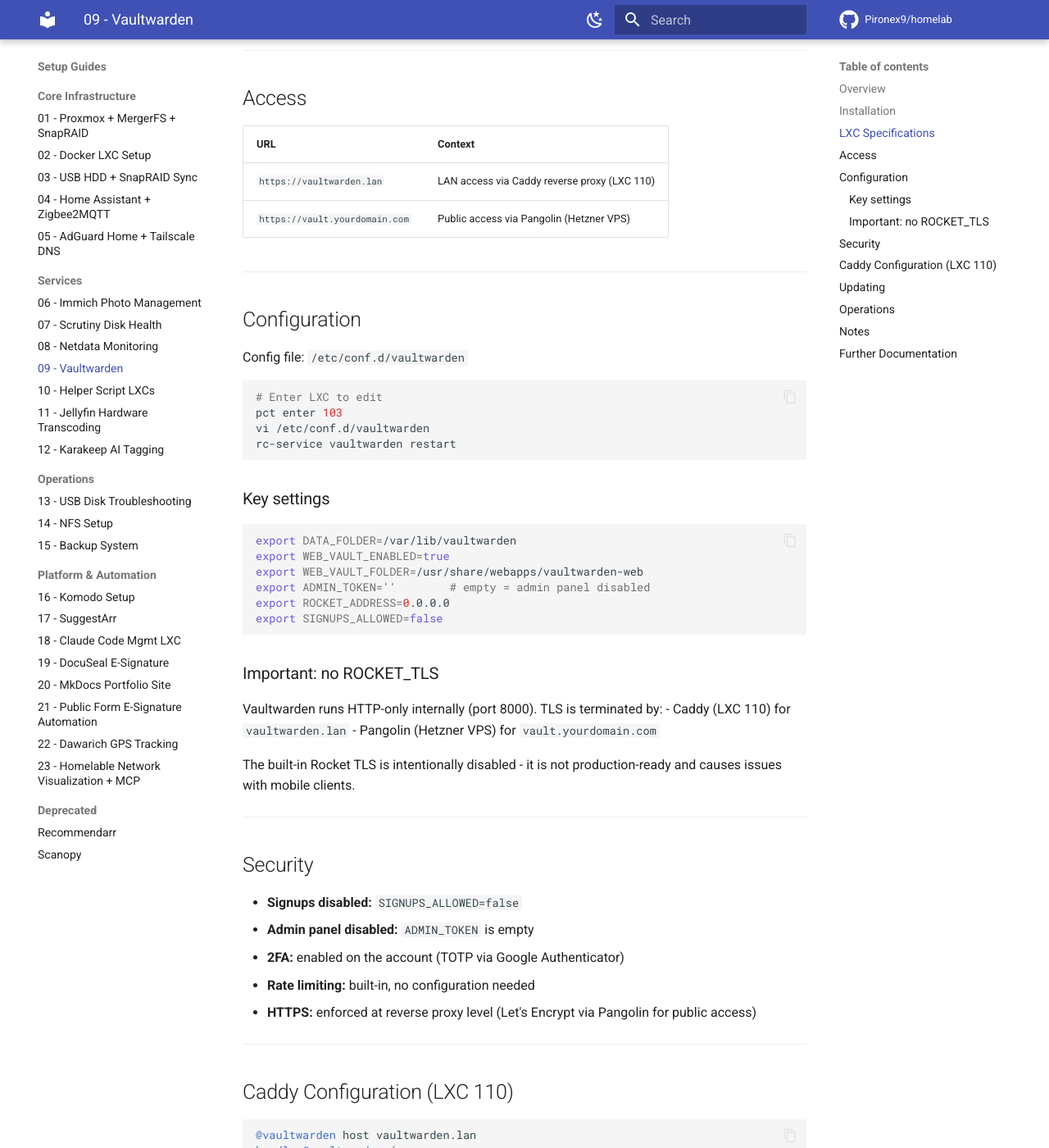
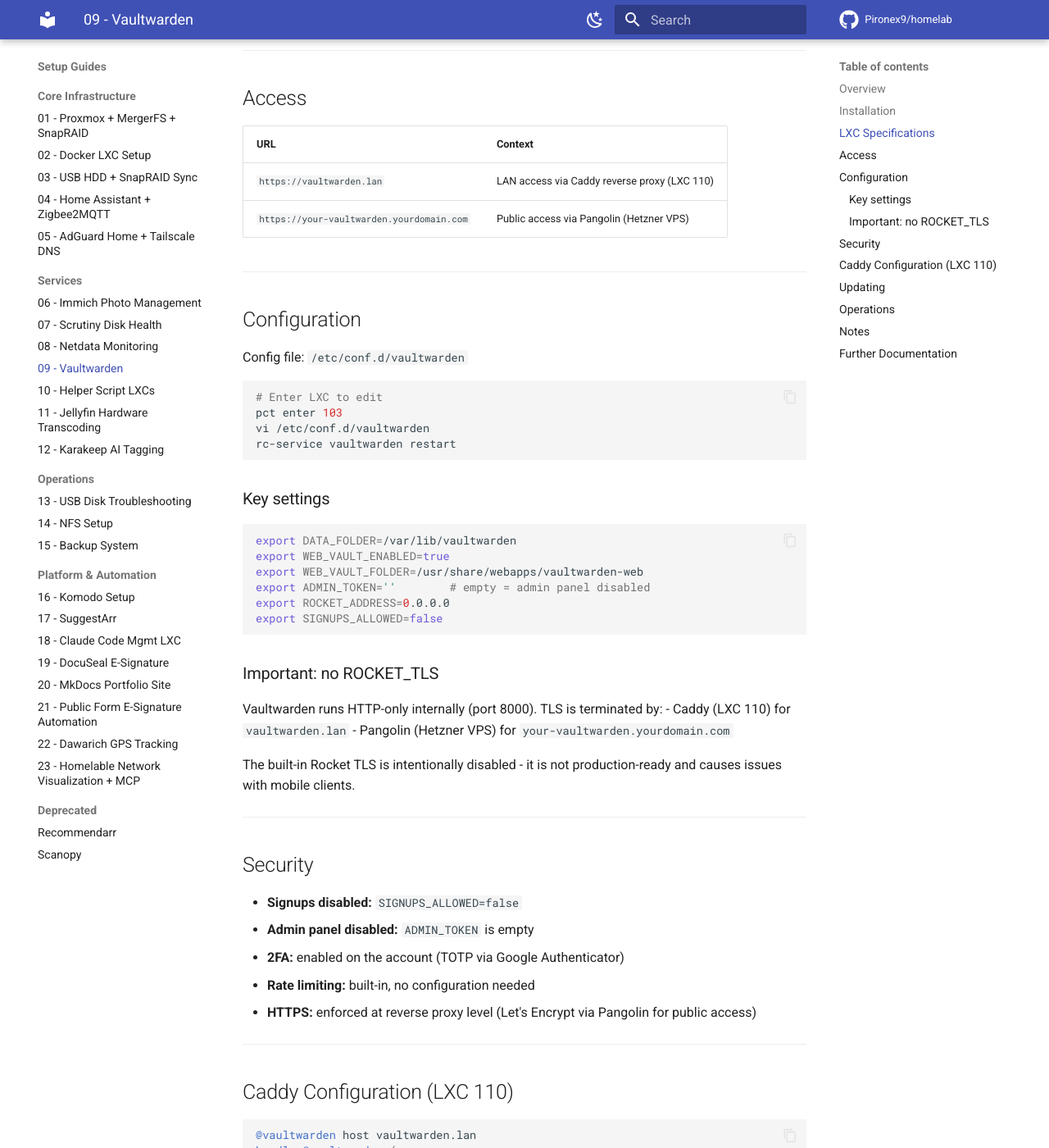
Before and after one commit to Pironex9/homelab, an MkDocs documentation site: the page built from docs/proxmox/09_Vaultwarden.md, in a window 1280 px wide and 1400 px high, scrolled down 861 px. Shown: the whole window at 82% size. Built offline with MkDocs 1.6.1 and Material for MkDocs 9.7.7, drawn with Linux system fonts in a browser that asks for light colours; comment, search, counter and statistics services are not loaded.

Commit message:
Redact public subdomain in Vaultwarden docs

```diff
--- a/docs/proxmox/09_Vaultwarden.md
+++ b/docs/proxmox/09_Vaultwarden.md
@@ -34,7 +34,7 @@
 | URL | Context |
 |-----|---------|
 | `https://vaultwarden.lan` | LAN access via Caddy reverse proxy (LXC 110) |
-| `https://vault.yourdomain.com` | Public access via Pangolin (Hetzner VPS) |
+| `https://your-vaultwarden.yourdomain.com` | Public access via Pangolin (Hetzner VPS) |
 
 ---
 
@@ -64,7 +64,7 @@
 
 Vaultwarden runs HTTP-only internally (port 8000). TLS is terminated by:
 - Caddy (LXC 110) for `vaultwarden.lan`
-- Pangolin (Hetzner VPS) for `vault.yourdomain.com`
+- Pangolin (Hetzner VPS) for `your-vaultwarden.yourdomain.com`
 
 The built-in Rocket TLS is intentionally disabled - it is not production-ready and causes issues with mobile clients.
 
```
